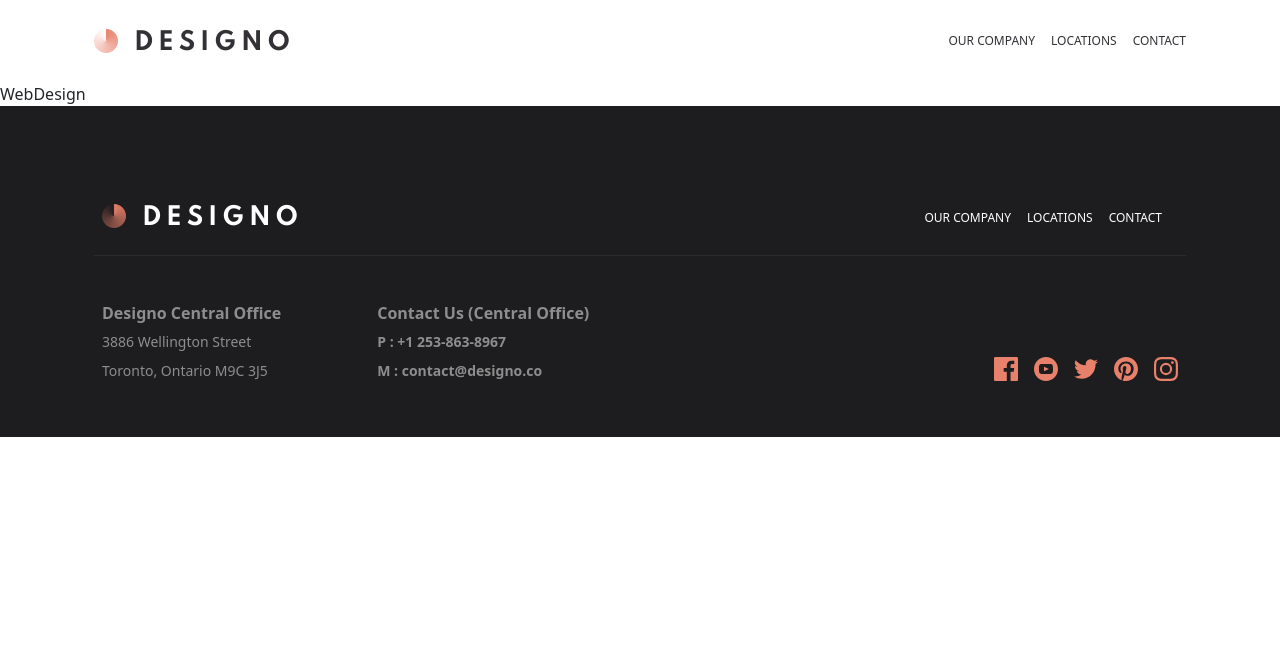
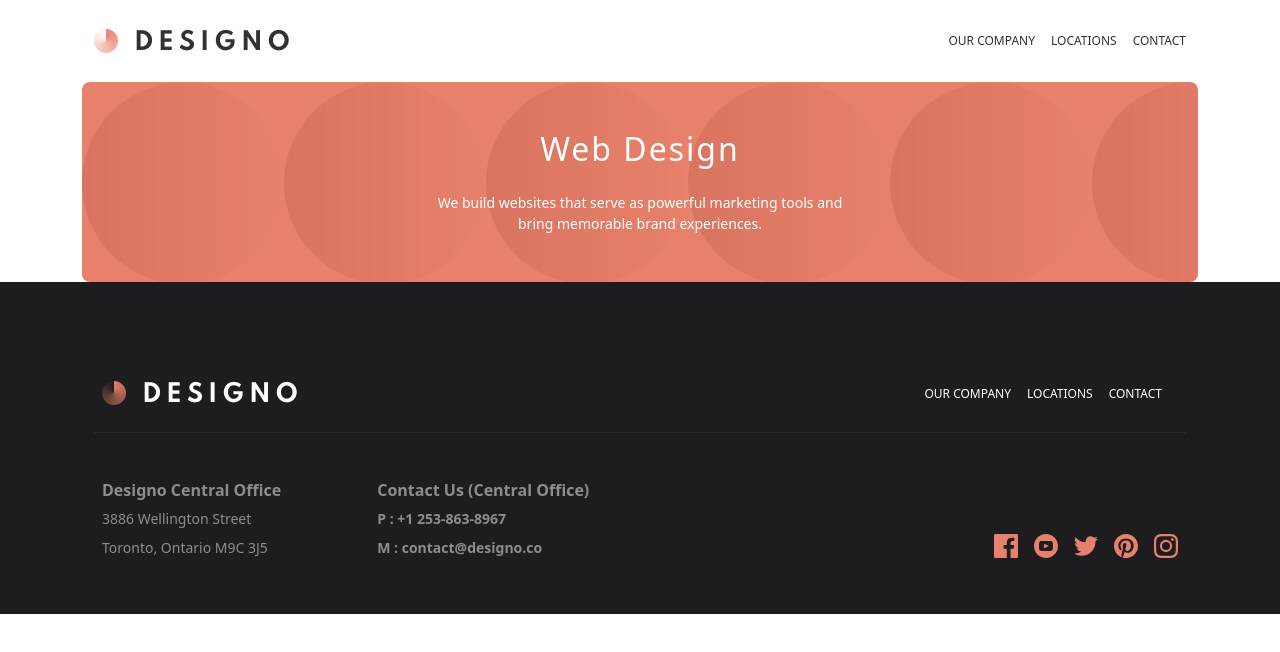
Before and after one commit to ShaimaaAKamal/designo, a React (Create React App) app: page /web in a window 1280 px wide. Shown: the top 652 px of the page. Built offline with nearby package versions, Linux system fonts and the light colour scheme.

Commit message:
call design heading in web design component

```diff
--- a/src/Components/WebDesign/WebDesign.jsx
+++ b/src/Components/WebDesign/WebDesign.jsx
@@ -1,9 +1,13 @@
-import React from 'react'
+import React from 'react';
+import DesignHeading from '../DesgnHeading/DesignHeading';
 
 export default function WebDesign() {
   return (
-    <div>
-      WebDesign
+    <div className='container-lg'>
+      <DesignHeading title='web design'>
+            We build websites that serve as powerful marketing tools
+            and bring memorable brand experiences.
+      </DesignHeading>
     </div>
   )
 }
```
